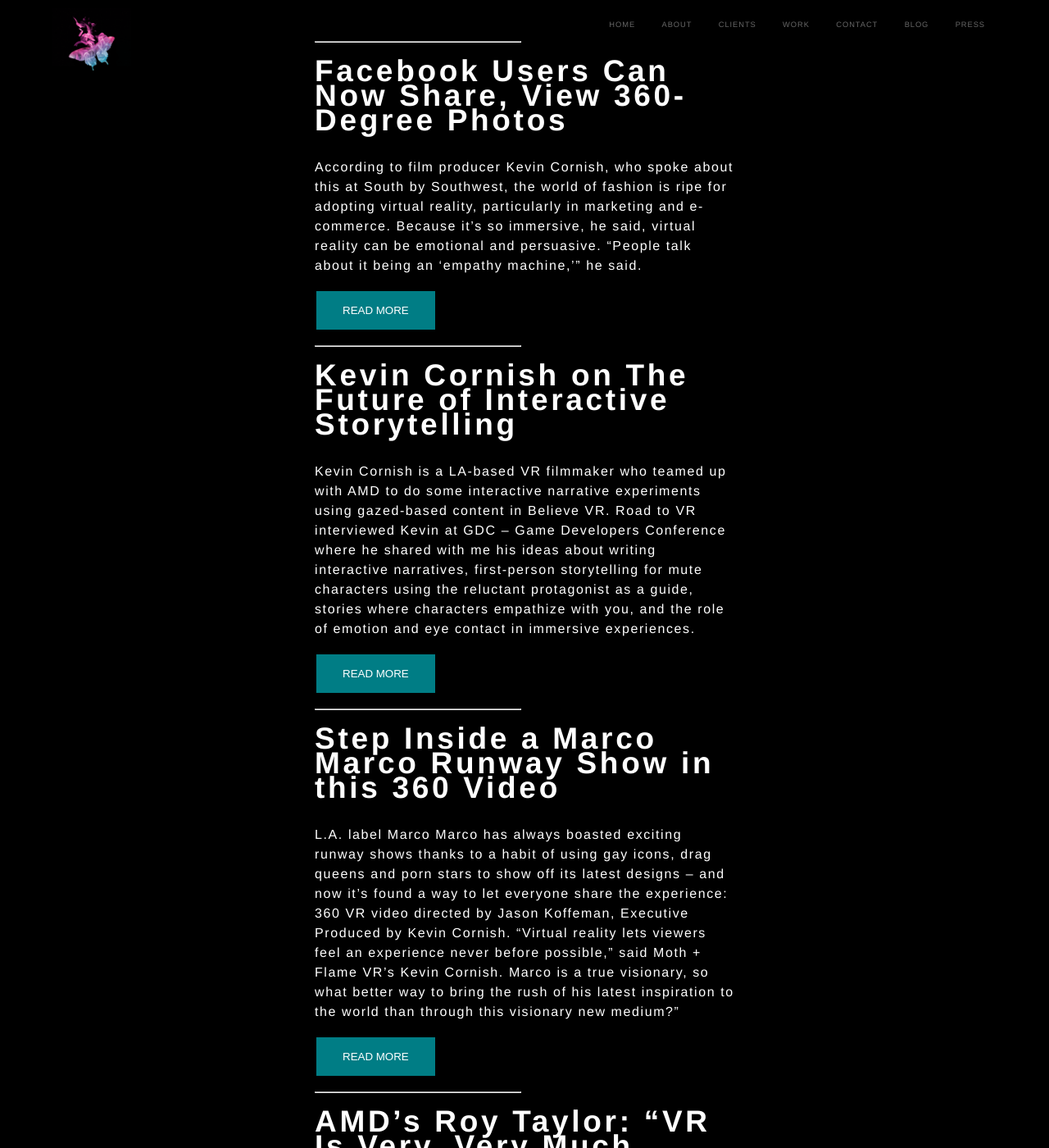
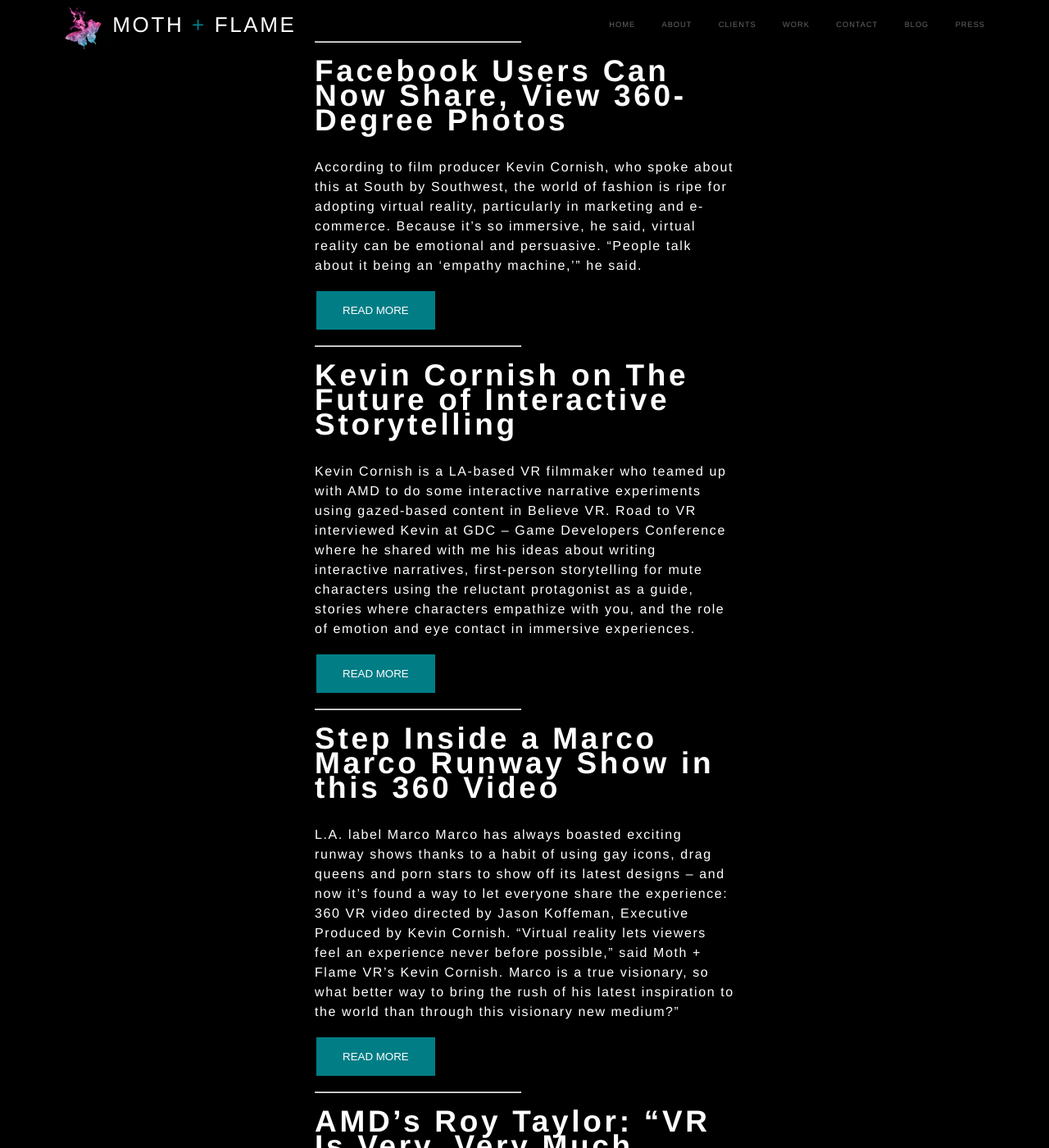
Before and after one commit to agillette/moth-flame, a Jekyll site: the page built from press.html, in a window 1280 px wide and 1400 px high. Shown: the whole window at 82% size. Built offline with Jekyll 4.4.1, drawn with Linux system fonts in a browser that asks for light colours.

Commit message:
header updates

```diff
--- a/_includes/header.html
+++ b/_includes/header.html
@@ -1,6 +1,8 @@
 <header id="header">
 
-    <a class="site-title" href="{{ site.baseurl }}">{{ site.title }}</a>
+    <a class="site-title" href="{{ site.baseurl }}">
+      <h1>Moth <span>+</span> Flame</h1>
+    </a>
 
     <nav class="site-nav">
       <a href="#" class="menu-icon">
--- a/_sass/_layout.scss
+++ b/_sass/_layout.scss
@@ -18,17 +18,24 @@
 }
 
 .site-title {
-    font-size: 26px;
-    height: 96px;
-    width: 96px;
-    letter-spacing: -1px;
+    height: 4.6875vw;
     margin-bottom: 0;
     float: left;
-    background: url('../img/logo-mf.png') center center no-repeat;
+    padding-left: 5.7292vw;
+    background: url('../img/logo-mf.png') left center no-repeat;
     background-size: contain;
-    text-indent: -9999px;
     transition: all 0.15s;
-
+    font-family: $base-sans-family;
+    h1 {
+        text-transform: uppercase;
+        font-size: 2.0313vw;
+        letter-spacing: 0.1em;
+        line-height: 4.6875vw;
+        font-weight: 500;
+        span {
+            color: #007d85;
+        }
+    }
     &,
     &:visited {
         color: $text-color;
@@ -36,8 +43,6 @@
 }
 
 .scrolled .site-title {
-    height: 48px;
-    width: 48px;
 }
 
 .site-nav {
```
Also changed, not shown: 6 other files.
